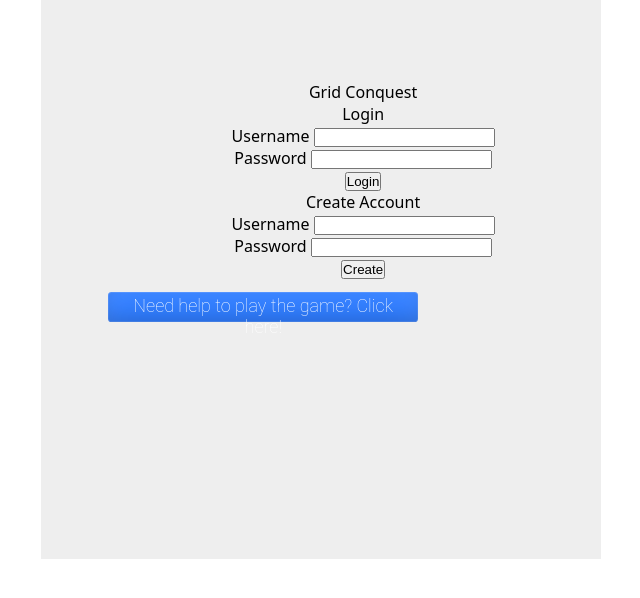
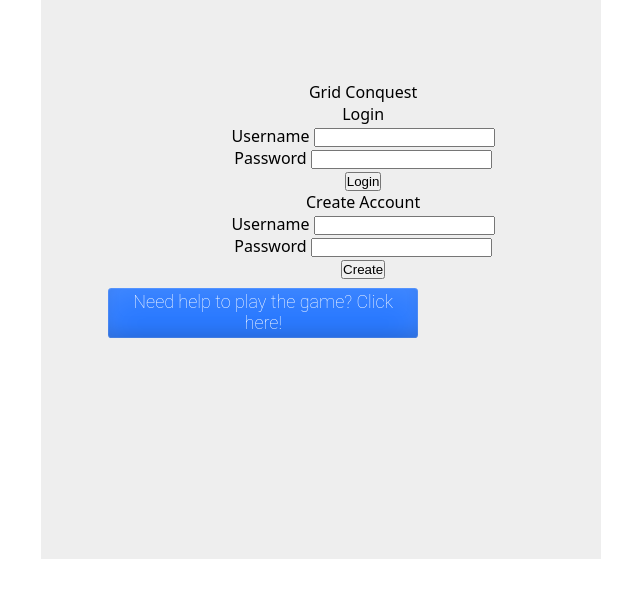
Before and after one commit to HusainMehdi/web-programming, a PHP site: page / in a window 1280 px wide. Shown: the part 121-719 px from the top of the page, without its empty margins (306-946 px from the left). Run offline with PHP 8.4, Linux system fonts and the light colour scheme.

Commit message:
Added comments for style.css

```diff
--- a/style.css
+++ b/style.css
@@ -9,17 +9,21 @@ html {
     touch-action: none;
 }
 
+/* This generates the game title for the login page - styles it blue and uses DejaVu Sans Mono as a font*/
+
 #gameTitle{
 	position:fixed;
 	font-weight: bold;
 	font-size: x-large;
 	font-family: DejaVu Sans Mono, monospace;
 	color: blue;
-    text-align: top;
+  text-align: top;
 	font-stretch: ultra-condensed;
     right: 47%;
     bottom: 70%;
 }
+
+/* This generates the CSS for the overall login menu - uses Noto Sans for a font and colors it black */
 
 #loginMenu{
     position:fixed;
@@ -32,6 +36,8 @@ html {
     bottom: 50%;
 }
 
+/* This generates the CSS for the login div - uses Noto Sans for a font and colors it black */
+
 #login {
     text-align: center;
     left: 40%;
@@ -42,6 +48,8 @@ html {
     bottom: 75%;
 }
 
+/* This generates the CSS for the account creation div - uses Noto Sans for a font and colors it black */
+
 #create {
     text-align: center;
 	font-weight: normal;
@@ -51,6 +59,8 @@ html {
     left: 40%;
     bottom: 50%;
 }
+
+/* This generates the CSS for the top heading on the help page - uses DejaVu Sans Mono for a font and colors it blue, also stretching the text for emphasis and positions it above the other headings and information */
 
 #helpHeading1{
 	position:fixed;
@@ -64,6 +74,8 @@ html {
     bottom: 70%;
 }
 
+/* This generates the CSS for the first information div - uses Roboto for a font and colors it black, also stretching the text for emphasis */
+
 #information1{
 	position:fixed;
 	font-size: large;
@@ -74,6 +86,8 @@ html {
     right: 31%;
     bottom: 64%;
 }
+
+/* This generates the CSS for the first subheading on the help page - uses DejaVu Sans Mono for a font and colors it blue, also stretching the text for emphasis */
 
 #helpHeading2{
 	position:fixed;
@@ -87,6 +101,8 @@ html {
     bottom: 57%;
 }
 
+/* This generates the CSS for the second information div - uses Roboto for a font and colors it black, also stretching the text for emphasis */
+
 #information2{
 	position:fixed;
 	font-size: large;
@@ -98,6 +114,8 @@ html {
     right: 33%;
     bottom: 52%;
 }
+
+/* This generates the CSS for the second subheading on the help page - uses DejaVu Sans Mono for a font and colors it blue, also stretching the text for emphasis */
 
 #helpHeading3{
 	position:fixed;
@@ -111,6 +129,8 @@ html {
     bottom: 43%;
 }
 
+/* This generates the CSS for the third information div - uses Roboto for a font and colors it black, also stretching the text for emphasis */
+
 #information3{
 	position:fixed;
 	font-size: large;
@@ -122,6 +142,8 @@ html {
     right: 32%;
     bottom: 49%;
 }
+
+/* This generates the CSS for the fourth information div - uses Roboto for a font and colors it black, also stretching the text for emphasis */
 
 #information4{
 	position:fixed;
@@ -135,6 +157,8 @@ html {
     bottom: 38%;
 }
 
+/* This generates the CSS for the fifth information div - uses Roboto for a font and colors it black, also stretching the text for emphasis */
+
 #information5{
 	position:fixed;
 	font-size: large;
@@ -147,6 +171,8 @@ html {
     bottom: 35%;
 }
 
+/* This generates the CSS for the sixth information div - uses Roboto for a font and colors it black, also stretching the text for emphasis */
+
 #information6{
 	position:fixed;
 	font-size: large;
@@ -158,6 +184,8 @@ html {
     right: 44%;
     bottom: 32%;
 }
+
+/* This creates CSS for the button that takes you to the help page. The CSS here makes the button stand out for usability purposes by colouring it blue in contrast to the grey canvas, having white text on a blue background and positioning it in the center of the page. */
 
 a.helpButton{
  display: line-block;
@@ -175,19 +203,27 @@ a.helpButton{
  text-align:center;
  position:fixed;
  width: 310px;
- height: 30px;
- bottom: 44%;
+ height: 50px;
+ bottom: 42%;
  right: 43%;
 }
+
+/* This changes the help buttons apperance to be slightly darker if it is clicked. */
+
 a.helpButton:active{
  box-shadow:inset 0 0.6em 2em -0.3em rgba(0,0,0,0.15),inset 0 0 0em 0.05em rgba(255,255,255,0.12);
 }
+
+/* This displays the button as a block and gives it a margin so that it doesn't intersect with other elements on the page.*/
+
 @media all and (max-width:30em){
  a.helpButton{
  display:block;
  margin:0.4em auto;
  }
 }
+
+/* CSS for the button on the help page to take you back to the login page - virtually identical to the first help button CSS */
 
 a.helpButton2{
  display: line-block;
@@ -209,9 +245,15 @@ a.helpButton2{
  bottom: 23%;
  right: 44.5%;
 }
+
+/* See helpbutton CSS for this section above */
+
 a.helpButton2:active{
  box-shadow:inset 0 0.6em 2em -0.3em rgba(0,0,0,0.15),inset 0 0 0em 0.05em rgba(255,255,255,0.12);
 }
+
+/* See helpbutton CSS for this section above */
+
 @media all and (max-width:30em){
  a.helpButton2{
  display:block;
@@ -219,12 +261,12 @@ a.helpButton2:active{
  }
 }
 
+/* Creates the canvas for the game itself */
+
 canvas {
     padding: 0;
     margin: auto;
     display: block;
-    /* width: 800px;
-    height: 600px; */
     position: absolute;
     top: 0;
     bottom: 0;
@@ -233,6 +275,8 @@ canvas {
     background: #eee;
 }
 
+/* This creates the default font for the website and creates padding and margins to avoid intersections between elements*/
+
 body {
 
     padding: 0;
```
